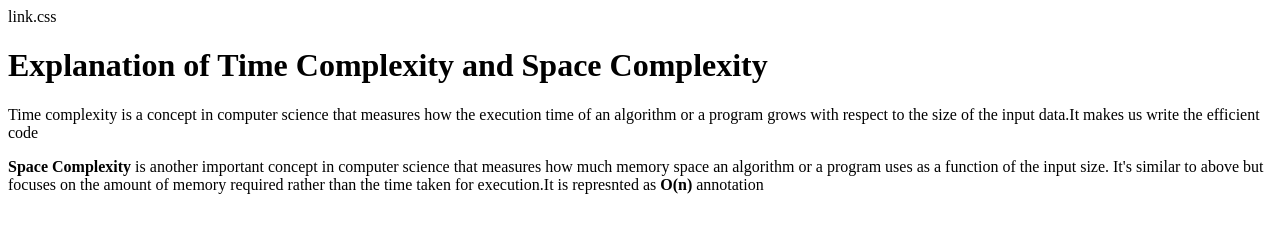
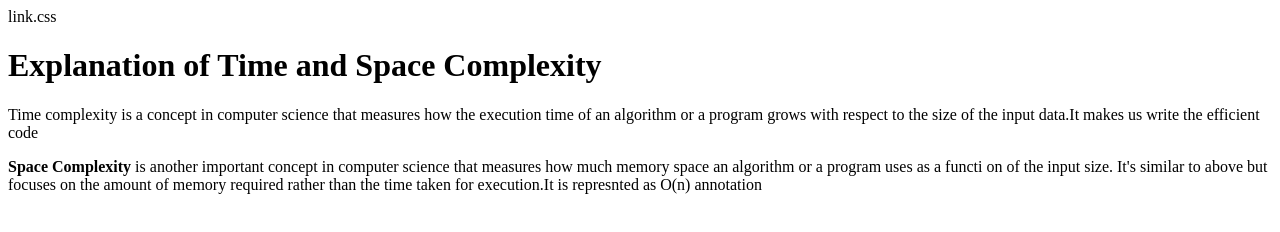
Before and after one commit to acciojob/time-and-space-complexity-pranay9949, a website: page main.html in a window 1280 px wide. Drawn offline with Linux system fonts and the light colour scheme.

Commit message:
created a submission

```diff
--- a/main.html
+++ b/main.html
@@ -11,9 +11,10 @@
 	<!-- the entire body must be written by student -->
     <script type="text/javascript" src="./script.js">
 </script>
-<h1>Explanation of Time Complexity and Space Complexity</h1>
+<h1>Explanation of Time  and Space Complexity</h1>
 <p>Time complexity is a concept in computer science that measures how the execution time of an algorithm or a program grows with respect to the size of the input data.It makes us write the efficient code</p>
-	<p><b>Space Complexity</b> is another important concept in computer science that measures how much memory space an algorithm or a program uses as a function of the input size. It's similar to above but focuses on the amount of memory required rather than the time taken for execution.It is represnted as <b>O(n)</b> annotation</p>
+	<p><b>Space Complexity</b> is another important concept in computer science that measures how much memory space an algorithm or a program uses as a functi
+		on of the input size. It's similar to above but focuses on the amount of memory required rather than the time taken for execution.It is represnted as O(n) annotation</p>
 </body>
 
 </html>
```
